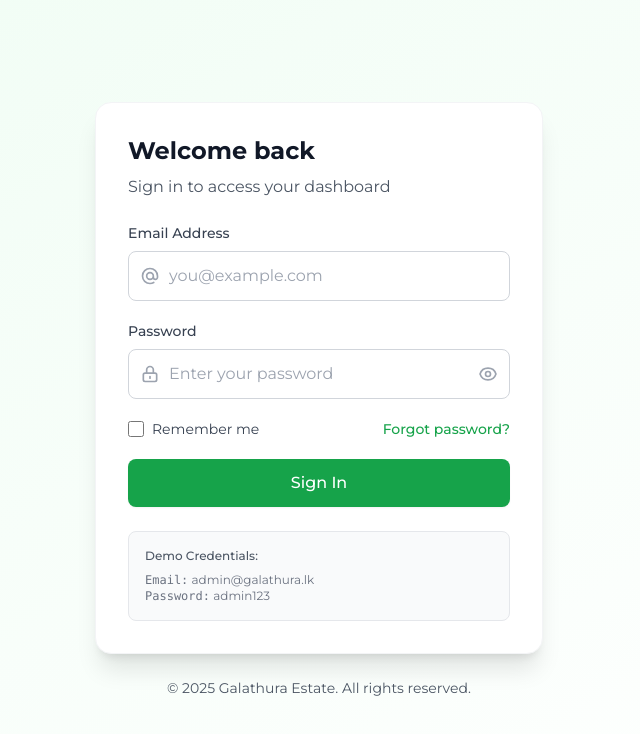
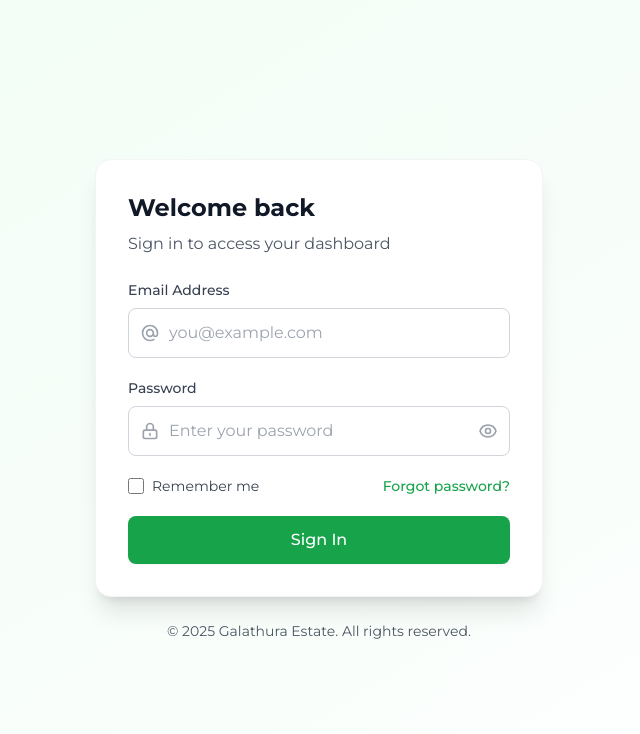
Before and after one commit to PrabathSamarasinghe/GalathuraEstate, a React (Vite) app in the folder frontend/: page / in a window 1280 px wide. Shown: the top 734 px of the page, without its empty margins (321-961 px from the left). Built offline with nearby package versions, Linux system fonts and the light colour scheme.

Commit message:
Removed demo credentials

```diff
--- a/frontend/src/pages/SignIn.tsx
+++ b/frontend/src/pages/SignIn.tsx
@@ -157,14 +157,6 @@ const SignIn = () => {
             </button>
           </form>
 
-          {/* Demo Credentials */}
-          <div className="mt-6 p-4 bg-gray-50 rounded-lg border border-gray-200">
-            <p className="text-xs text-gray-600 mb-2 font-medium">Demo Credentials:</p>
-            <p className="text-xs text-gray-500">
-              <span className="font-mono">Email:</span> admin@galathura.lk<br />
-              <span className="font-mono">Password:</span> admin123
-            </p>
-          </div>
         </div>
 
         {/* Footer */}
```
